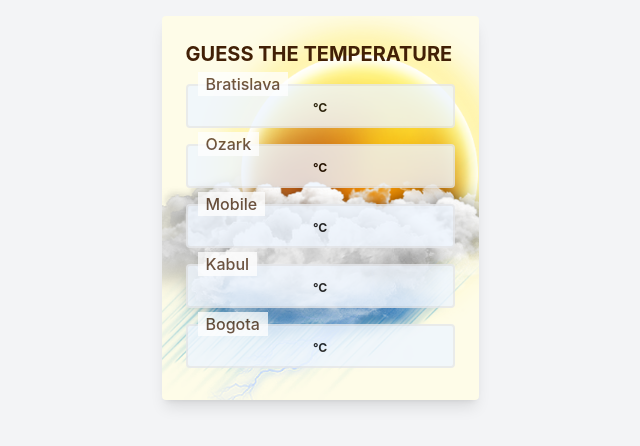
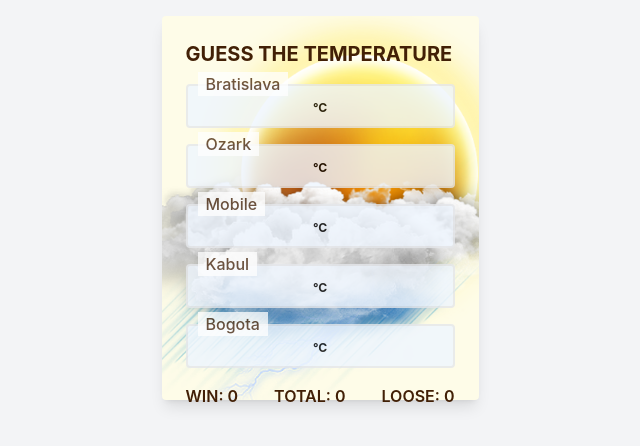
Before and after one commit to actimel33/weather-game, a React (Create React App) app: page / in a window 1280 px wide. Shown: the top 446 px of the page, without its empty margins (320-960 px from the left). Built offline with nearby package versions, Linux system fonts and the light colour scheme.

Commit message:
Adds small state to application

```diff
--- a/package.json
+++ b/package.json
@@ -16,6 +16,7 @@
     "react-error-boundary": "^4.0.10",
     "react-scripts": "5.0.1",
     "typescript": "^4.9.5",
+    "valtio": "^1.11.1",
     "web-vitals": "^2.1.4"
   },
   "scripts": {
--- a/src/components/game/game.tsx
+++ b/src/components/game/game.tsx
@@ -11,6 +11,8 @@ import backgroundImage from '../../images/weather-app.png';
 import useActions from './useActions';
 import Spinner from '../spinner';
 import chooseRandomElements from '../../lib/useChooseRandomElements';
+import state from '../../store';
+import { useSnapshot } from 'valtio';
 
 const { GAME_TITLE, RESTART_BUTTON_TEXT, NO_CITIES, USER_WIN_MSG, USER_LOSE_MSG, TEMPERATURE_INPUT_PLACEHOLDER } =
   dictionary;
@@ -22,6 +24,7 @@ const Game = () => {
   const [result, setResult] = useState('');
   const [error, setError] = useState<string | null>(null);
   const { getWeather, isLoading } = useWeatherServiceHook(setError);
+  const snap = useSnapshot(state);
 
   const { resetGame, onBlurHandler, onFocusHandler, onKeyDownHandler } = useActions({
     setCitiesData,
@@ -36,9 +39,12 @@ const Game = () => {
     if (userGuesses.length === cityNames.length) {
       if (guessed.length >= 3) {
         setResult(USER_WIN_MSG);
+        state.winGames++;
       } else {
         setResult(USER_LOSE_MSG);
+        state.looseGames++;
       }
+      state.totalGames++;
     }
   }, [userGuesses, cityNames.length]);
 
@@ -73,12 +79,19 @@ const Game = () => {
             ))}
           {!citiesData && (
             <div className="flex flex-1 justify-center items-center">
-              <p className="mt-4 mb-7 font-semibold text-xl text-center text-yellow-950">{NO_CITIES}</p>
+              <p className="mt-4 mb-7 font-bold text-3xl text-center text-yellow-950">{NO_CITIES}</p>
             </div>
           )}
           {result && (
             <div className="flex flex-1 justify-center items-center">
               <p className="mt-4 mb-7 font-bold text-6xl text-center  text-blue-600">{result}</p>
+            </div>
+          )}
+          {citiesData && (
+            <div className="flex flex-1 justify-between">
+              <p className="text-yellow-950 font-semibold uppercase">win: {snap.winGames}</p>
+              <p className="text-yellow-950 font-semibold uppercase">total: {snap.totalGames}</p>
+              <p className="text-yellow-950 font-semibold uppercase">loose: {snap.looseGames}</p>
             </div>
           )}
         </div>
--- /dev/null
+++ b/src/store/index.ts
@@ -0,0 +1,9 @@
+import { proxy } from 'valtio';
+
+const state = proxy({
+  winGames: 0,
+  looseGames: 0,
+  totalGames: 0,
+});
+
+export default state;
```
Also changed, not shown: 1 other file (tests, documents, lock files or other folders).
